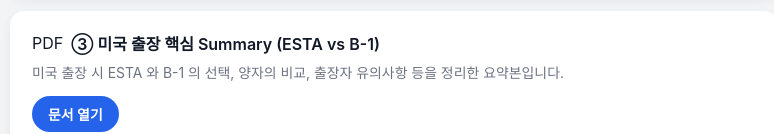
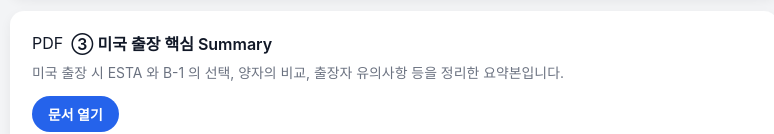
Before and after one commit to yhjeong80/US-Biztrip-Compliance-Multinational, a plain HTML site: page index.html in a window 1280 px wide. Shown: the part 528-662 px from the top of the page, without its empty margins (246-1020 px from the left). Drawn offline with Linux system fonts and the light colour scheme.

Commit message:
Add files via upload

```diff
--- a/index.html
+++ b/index.html
@@ -268,7 +268,7 @@
             href: "pdfjs/viewer.html?file=../US-Biztrip-Checklist-KO.pdf#zoom=page-width"
           },
           {
-            title: "③ 미국 출장 핵심 Summary (ESTA vs B-1)",
+            title: "③ 미국 출장 핵심 Summary",
             desc: "미국 출장 시 ESTA 와 B-1 의 선택, 양자의 비교, 출장자 유의사항 등을 정리한 요약본입니다.",
             href: "pdfjs/viewer.html?file=../US-Biztrip-Summary-KO.pdf#zoom=page-width"
           }
@@ -285,7 +285,7 @@
           {
             title: "① Compliance Guideline for U.S. Business Travel",
             desc:
-              "This guideline summarizes U.S. business-travel visa categories, required pre-departure preparations, important points for immigration and during the stay, and response measures for detention or investigation.",
+              "This guideline outlines key U.S. business-travel visa types, essential preparations, entry/stay considerations, and response steps for detention or investigation.",
             href: "pdfjs/viewer.html?file=../US-Biztrip-Guideline-EN.pdf#zoom=page-width"
           },
           {
@@ -295,7 +295,7 @@
             href: "pdfjs/viewer.html?file=../US-Biztrip-Checklist-EN.pdf#zoom=page-width"
           },
           {
-            title: "③ U.S. Business Travel Executive Summary (ESTA vs B-1)",
+            title: "③ Executive Summary for U.S. Business Trips",
             desc:
               "This summary provides a comparison of ESTA and B-1, guidance on selecting the appropriate option, and key notes for business travelers.",
             href: "pdfjs/viewer.html?file=../US-Biztrip-Summary-EN.pdf#zoom=page-width"
```
